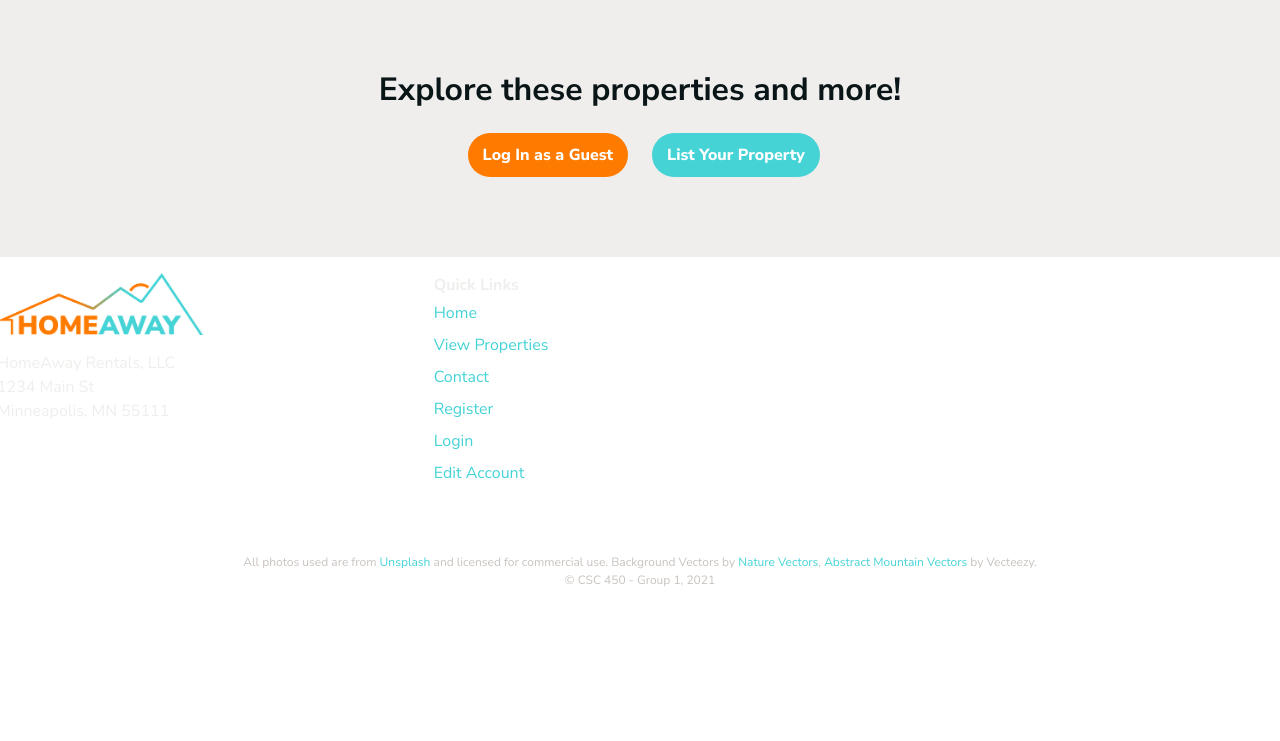
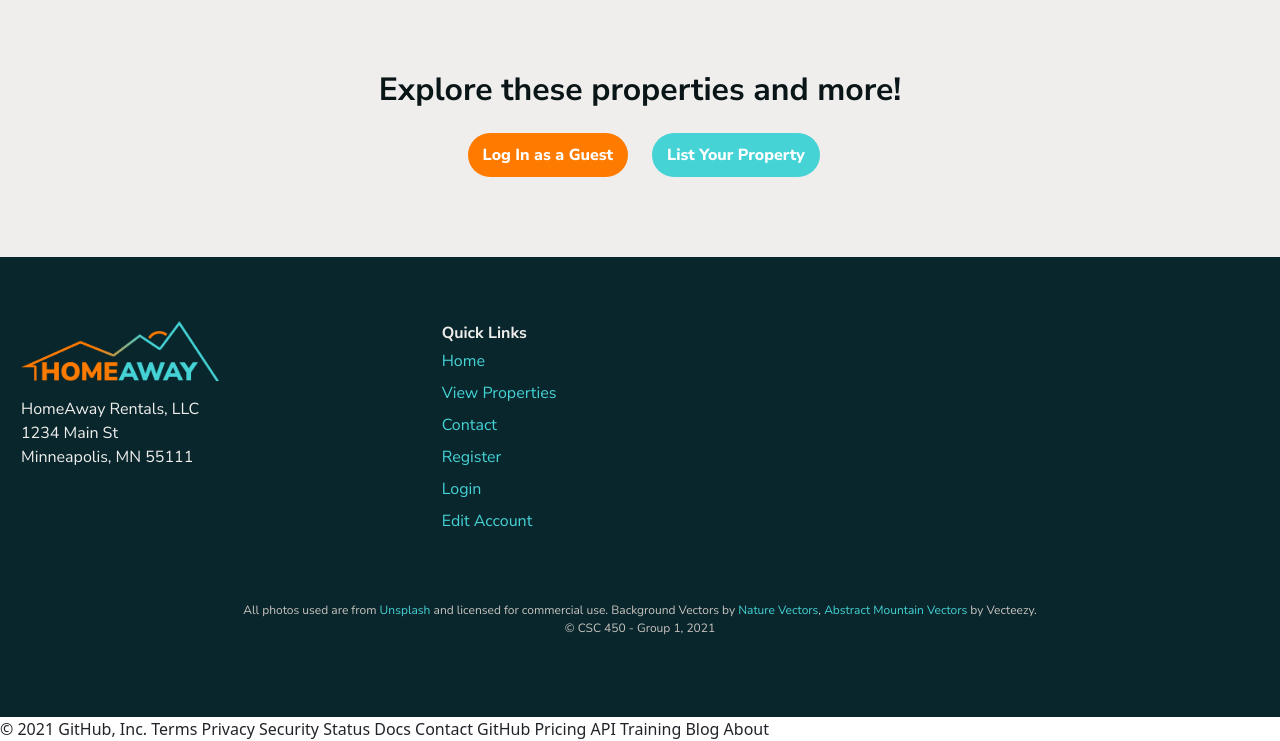
Before and after one commit to frigolie/CSC450_Group1_Project, a PHP site: page /index.php in a window 1280 px wide. Shown: the part 1185-1926 px from the top of the page. Before the commit the page ends 1771 px from the top, so only its background shows below. Run offline with PHP 8.4, Linux system fonts and the light colour scheme; some libraries are stand-ins or nearby versions.

Commit message:
Update footer.php

```diff
--- a/footer.php
+++ b/footer.php
@@ -1,4 +1,29 @@
-<div class="row py-3">
+<!DOCTYPE html>
+<html lang="en">
+  <head>
+      <meta charset="utf-8" />
+      <!-- footer.php - Global footer for use on each page of the web app
+      CSC450 - Computer Science Capstone
+      Group 1:
+      Elise Frigoli
+      Nolan Harre
+      Joshua Sibert
+      Lor Xiong
+      Written:     10/03/21
+      Revisions:   10/16/21 - Updating footer nav links
+                   10/19/21 - Adding logo to footer
+      -->
+
+      <!-- Linking to external stylesheet -->
+      <link rel="stylesheet" type="text/css" href="style.css">
+
+  </head>
+  <body>
+    <footer>
+      <div class="container-fluid black-bg">
+        <div class="container-xxl py-5">
+
+          <div class="row py-3">
             <div class="col-12 col-md-6 col-lg-4">
               <a href="/">
                 <img class="logo w-50 mb-3" src="graphic/homeaway.png" alt="CSC 450 Final Project" title="CSC 450 Final Project" />
@@ -43,3 +68,15 @@
     <script src="https://cdn.jsdelivr.net/npm/bootstrap@5.1.1/dist/js/bootstrap.bundle.min.js" integrity="sha384-/bQdsTh/da6pkI1MST/rWKFNjaCP5gBSY4sEBT38Q/9RBh9AH40zEOg7Hlq2THRZ" crossorigin="anonymous"></script>
   </body>
 </html>
+© 2021 GitHub, Inc.
+Terms
+Privacy
+Security
+Status
+Docs
+Contact GitHub
+Pricing
+API
+Training
+Blog
+About
```
